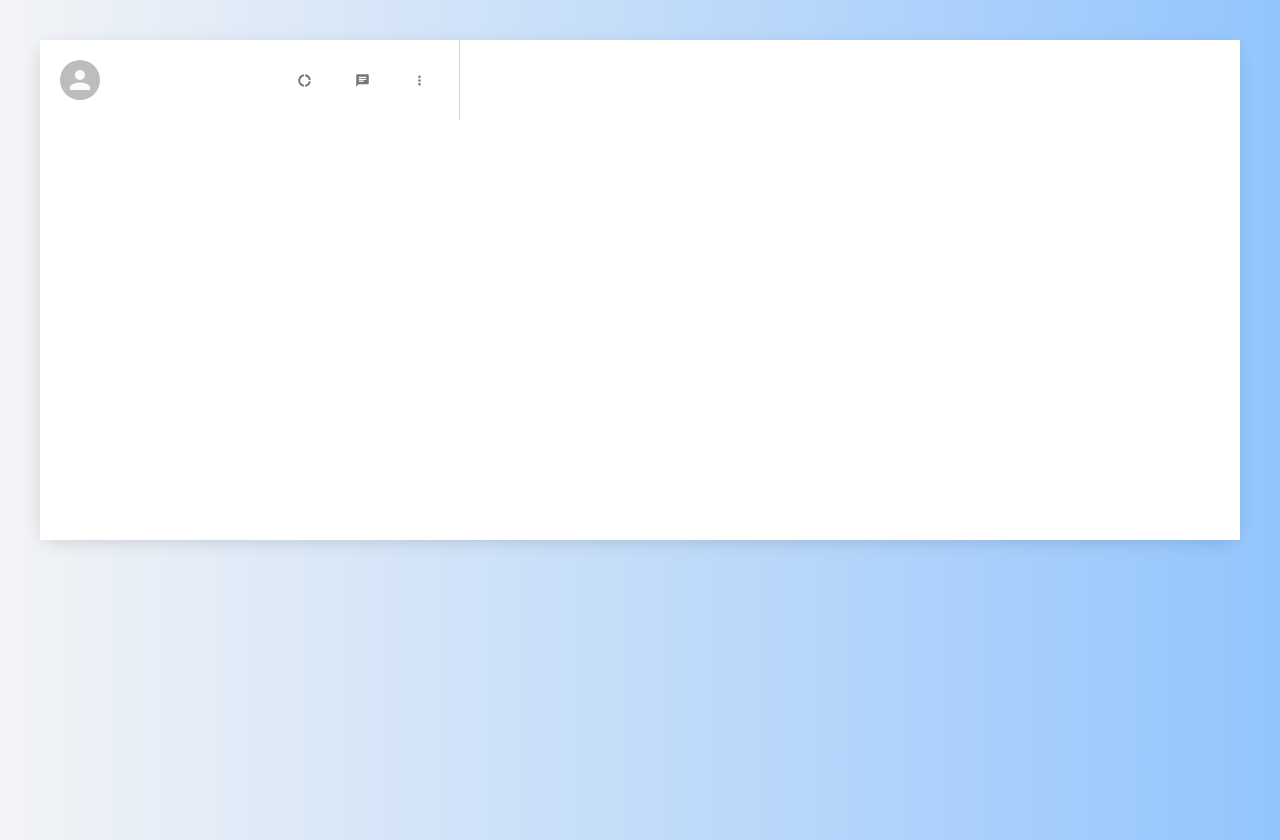
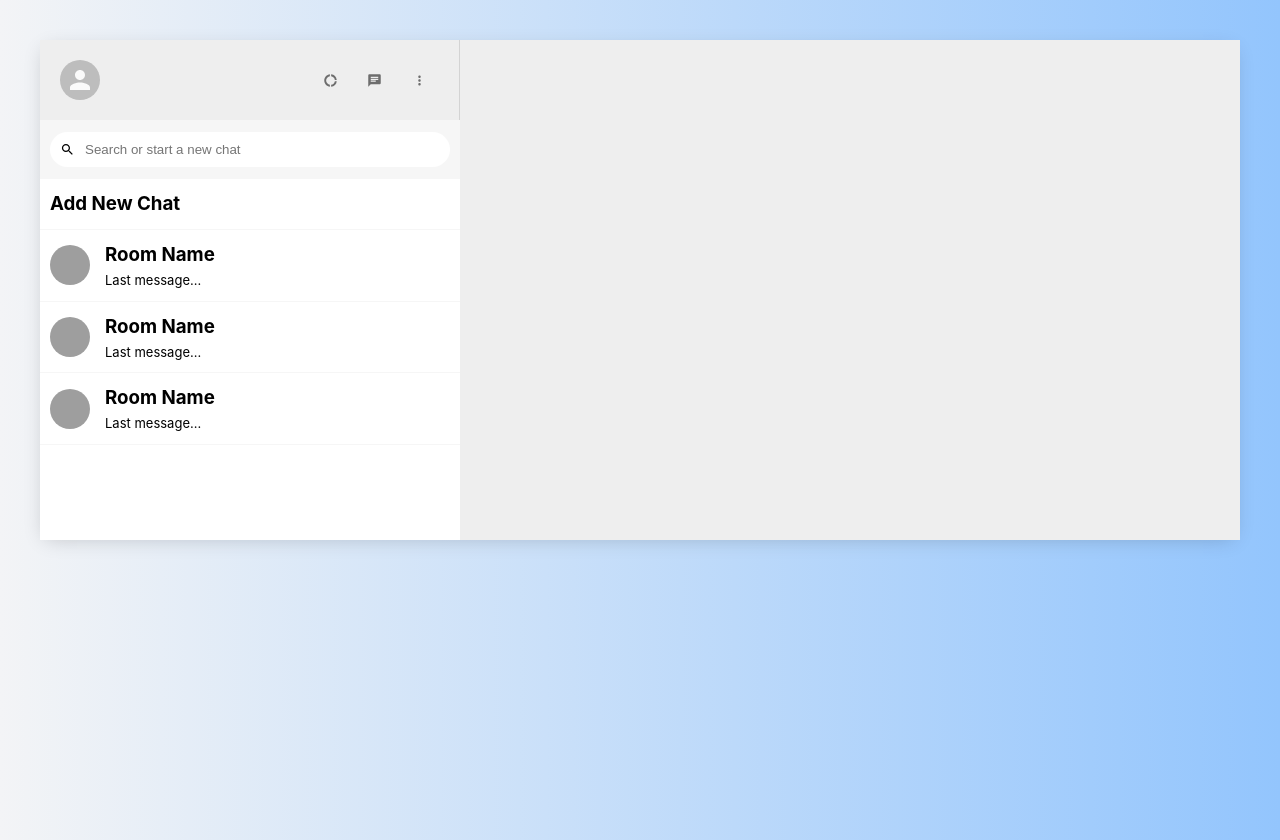
Before and after one commit to pratik-kumar-sahu/Gossapp, a React (Create React App) app in the folder gossapp-front-end/: page / in a window 1280 px wide. Built offline with nearby package versions, Linux system fonts and the light colour scheme; grey boxes are pictures that could not be loaded.

Commit message:
Added sidebar chats and add new chat

```diff
--- a/gossapp-front-end/src/App.css
+++ b/gossapp-front-end/src/App.css
@@ -2,7 +2,7 @@
   display: flex;
   max-width: 120rem;
   margin: 4rem auto;
-  background-color: #fff;
+  background-color: #eee;
   box-shadow: -1px 4px 20px -6px rgba(0, 0, 0, 0.2);
 
   min-height: 50rem;
--- a/gossapp-front-end/src/component/Sidebar/Sidebar.js
+++ b/gossapp-front-end/src/component/Sidebar/Sidebar.js
@@ -1,9 +1,12 @@
 import React from "react";
 import { Avatar, IconButton } from "@material-ui/core";
+import { SearchOutlined } from "@material-ui/icons";
 import DonutLargeIcon from "@material-ui/icons/DonutLarge";
 import ChatIcon from "@material-ui/icons/Chat";
 import MoreVertIcon from "@material-ui/icons/MoreVert";
 import "./Sidebar.scss";
+
+import SidebarChat from "../SidebarChat/SidebarChat";
 
 function Sidebar() {
   return (
@@ -23,7 +26,19 @@
         </div>
       </div>
 
-      <div className="sidebar__search"></div>
+      <div className="sidebar__search">
+        <div className="sidebar__searchContainer">
+          <SearchOutlined />
+          <input placeholder="Search or start a new chat" type="text" />
+        </div>
+      </div>
+
+      <div className="sidebar__chats">
+        <SidebarChat addNewChat />
+        <SidebarChat />
+        <SidebarChat />
+        <SidebarChat />
+      </div>
     </div>
   );
 }
--- a/gossapp-front-end/src/component/Sidebar/Sidebar.scss
+++ b/gossapp-front-end/src/component/Sidebar/Sidebar.scss
@@ -1,4 +1,6 @@
 .sidebar {
+  display: flex;
+  flex-direction: column;
   flex: 0.35;
 }
 
@@ -13,9 +15,39 @@
   display: flex;
   justify-content: space-between;
   align-items: center;
-  min-width: 12vw;
+  min-width: 10vw;
+}
+
+.sidebar__search {
+  display: flex;
+  align-items: center;
+  background-color: #f6f6f6;
+  height: 3.9rem;
+  padding: 1rem;
+
+  &Container {
+    display: flex;
+    align-items: center;
+    background-color: #fff;
+    width: 100%;
+    height: 3.5rem;
+    border-radius: 2rem;
+    padding-left: 1rem;
+
+    & > input {
+      border: none;
+      margin-left: 1rem;
+      outline-style: none;
+    }
+  }
 }
 
 .sidebar__headerRight > .MuiIconButton-root {
   font-size: 24px !important;
 }
+
+.sidebar__chats {
+  background-color: white;
+  flex: 1;
+  overflow: scroll;
+}
--- /dev/null
+++ b/gossapp-front-end/src/component/SidebarChat/SidebarChat.js
@@ -0,0 +1,35 @@
+import { Avatar } from "@material-ui/core";
+import React, { useEffect, useState } from "react";
+import "./SidebarChat.scss";
+
+function SidebarChat({ addNewChat }) {
+  const [seed, setSeed] = useState("");
+
+  useEffect(() => {
+    setSeed(Math.floor(Math.random() * 5000));
+  }, []);
+
+  const createChat = () => {
+    const roomName = prompt("Please enter a room name for chat: ");
+
+    if (roomName) {
+      // somestuff related to DB
+    }
+  };
+
+  return !addNewChat ? (
+    <div className="sidebarChat">
+      <Avatar src={`https://avatars.dicebear.com/api/human/${seed}.svg`} />
+      <div className="sidebarChat__info">
+        <h3>Room Name</h3>
+        <p>Last message...</p>
+      </div>
+    </div>
+  ) : (
+    <div className="sidebarChat" onClick={createChat}>
+      <h3>Add New Chat</h3>
+    </div>
+  );
+}
+
+export default SidebarChat;
--- /dev/null
+++ b/gossapp-front-end/src/component/SidebarChat/SidebarChat.scss
@@ -0,0 +1,24 @@
+.sidebarChat {
+  display: flex;
+  padding: 1rem;
+  cursor: pointer;
+  border-bottom: 1px solid #f6f6f6;
+  align-items: center;
+
+  &:hover {
+    background-color: #ebebeb;
+  }
+
+  &__info {
+    margin-left: 1.5rem;
+
+    & > h2 {
+      font-size: 1.6rem;
+      margin-bottom: 0.8rem;
+    }
+
+    & > p {
+      font-size: 1.3rem;
+    }
+  }
+}
```
